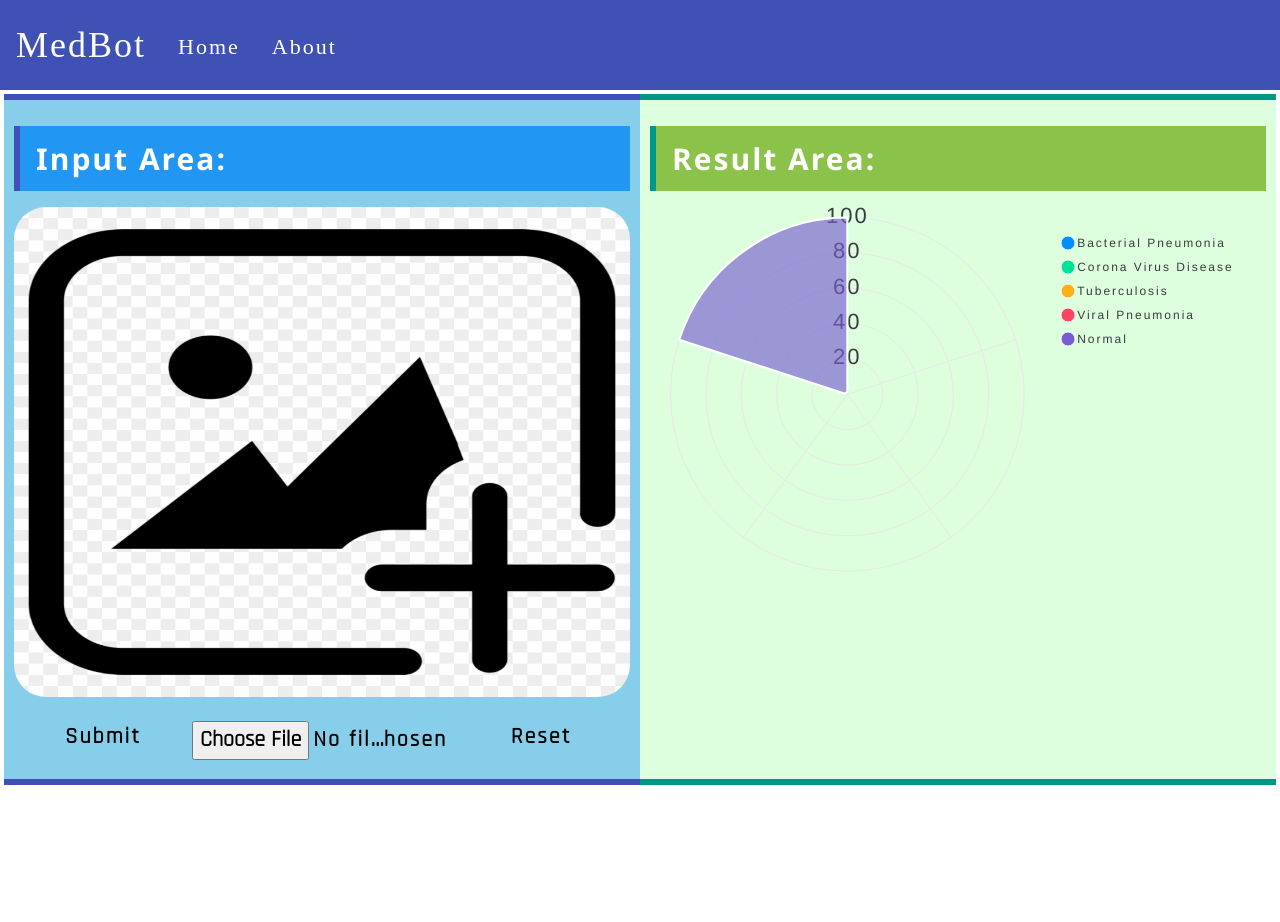
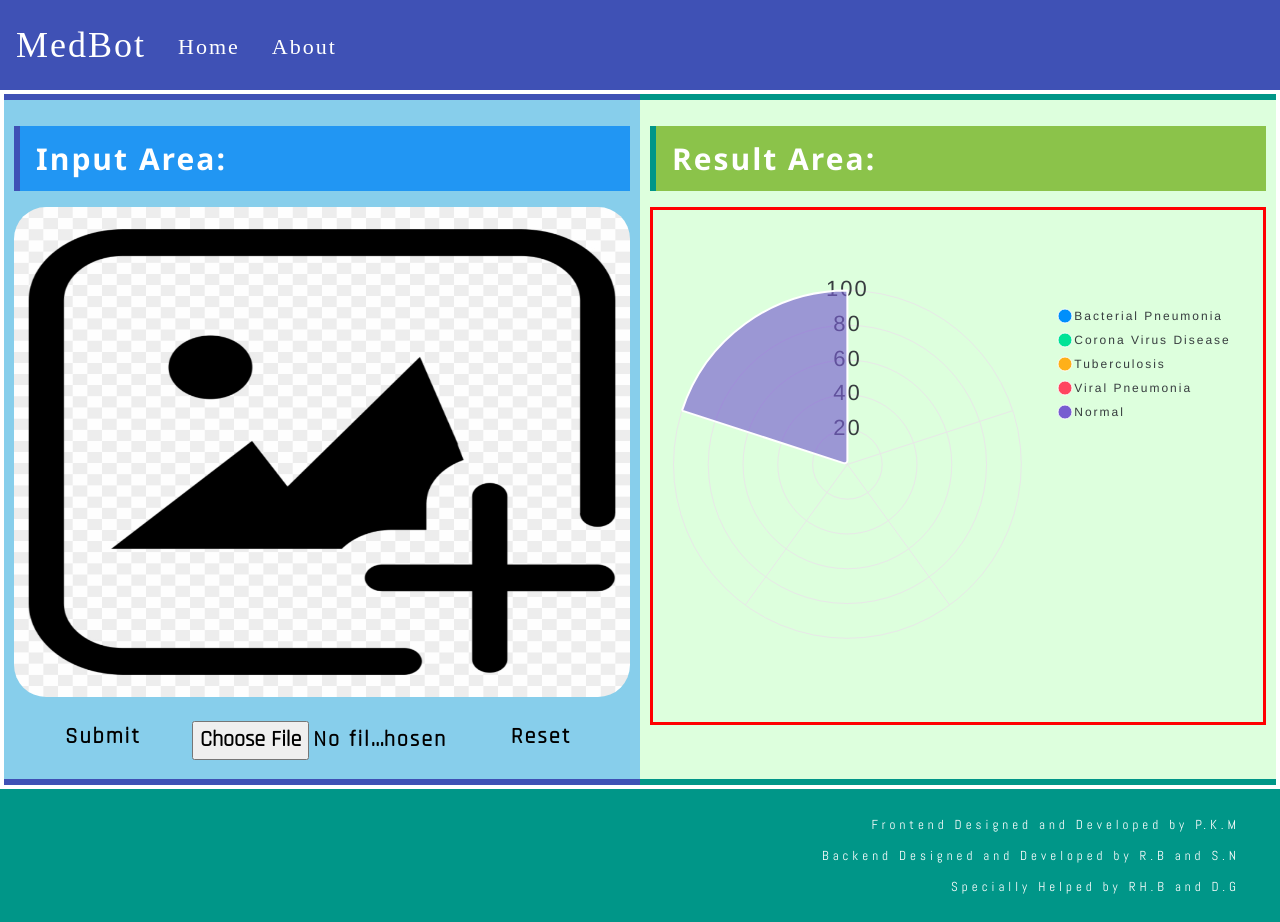
Before and after one commit to SaltyExorcist/Potential-Lungs-Disease-Detection-Using-Chest-X-RAY, a React (Vite) app: page / in a window 1280 px wide. Before the commit the page ends 800 px from the top, so only its background shows below. Built offline with nearby package versions, Linux system fonts and the light colour scheme; a web font is replaced by a local one.

Commit message:
Almost Complete

```diff
--- a/src/App.jsx
+++ b/src/App.jsx
@@ -3,57 +3,16 @@ import axios from 'axios';
 import Header from './components/Header';
 // import './styles.css';
 import Form from './components/Form';
+import Footer from './components/Footer';
 
 function App() {
-  const inputRef =useState(null);
-
-  const [file, setFile] = useState("");
-  const [result, setResult] = useState(null);
-
-  const handleFileChange = (event) => {
-    setFile(event.target.files[0]);
-  };
-
-  const handleImageClick = () => {
-    inputRef.current.click();
-  }
-
-  const handleSubmit = async (event) => {
-    event.preventDefault();
-
-    const formData = new FormData();
-    formData.append('file', file);
-
-    const response = await axios.post('http://localhost:5000/predict_disease', formData, {
-      headers: { 'Content-Type': 'multipart/form-data',
-      "Access-Control-Allow-Origin": "*",
-      "Access-Control-Allow-Methods": "GET,PUT,POST,DELETE,PATCH,OPTIONS",
-      "Access-Control-Allow-Headers": "Content-Type, Authorization, Content-Length, X-Requested-With", },
-    });
-
-    setResult(response.data.result);
-  };
 
   return (
     <>
     <Header/>
 
     <Form/>
-    {/*<div>
-      <form onSubmit={handleSubmit} className='new-item-form'>
-        <input type="file" onChange={handleFileChange} />
-        <button className="btn" type="submit">Submit</button>
-      </form>
-      {result && (
-        <div className="result-container">
-        <p>Bacterial Pneumonia: {result['Bacterial Pneumonia']}%</p>
-        <p>Corona Virus Disease: {result['Corona Virus Disease']}%</p>
-        <p>Normal: {result['Normal']}%</p>
-        <p>Tuberculosis: {result['Tuberculosis']}%</p>
-        <p>Viral Pneumonia: {result['Viral Pneumonia']}%</p>
-      </div>
-      )}
-      </div>*/}
+    <Footer/>
     </>
   );
 }
--- /dev/null
+++ b/src/components/Footer.jsx
@@ -0,0 +1,13 @@
+import React from 'react'
+import "./myCss.css";
+import "./w3.css";
+
+export default function Footer() {
+  return (
+    <footer class="w3-container w3-teal foot">
+      Frontend Designed and Developed by P.K.M<br/>
+      Backend Designed and Developed by R.B and S.N<br/>
+      Specially Helped by RH.B and D.G
+    </footer>
+  )
+}
--- a/src/components/Form.jsx
+++ b/src/components/Form.jsx
@@ -9,6 +9,31 @@ export default function Form() {
   const inputRef = useRef(null);
   const [image, setImage] = useState({ preview: '', raw: '' });
   const [result, setResult] = useState(null);
+
+  //Common option of all charts
+  const [chartState, setchartState] = useState({
+    options:{
+      stroke: {
+        colors: ['#fff']
+      },
+      fill: {
+        opacity: 0.8
+      },
+      responsive: [{
+        breakpoint: 530,
+        options: {
+          legend: {
+            position: 'bottom'
+          }
+        }
+      }],
+      labels:['Bacterial Pneumonia',
+       'Corona Virus Disease',
+       'Tuberculosis',
+       'Viral Pneumonia',
+       'Normal']
+    }
+  });
 
   const handleImageChange = (e) => {
     setImage({
@@ -64,39 +89,19 @@ export default function Form() {
           <h2>Result Area: </h2>
         </div>
         {result ?
-          <div>
+          <div className='chart-shape'>
             <Chart
               className="w3-hide-medium w3-hide-small"
               series={
                 [result['Bacterial Pneumonia'],
-                 result['Corona Virus Disease'],
+                result['Corona Virus Disease'],
                 result['Tuberculosis'],
                 result['Viral Pneumonia'],
                 result['Normal']]
               }
               type='polarArea'
               width="94%"
-              options={{
-                stroke: {
-                  colors: ['#fff']
-                },
-                fill: {
-                  opacity: 0.8
-                },
-                responsive: [{
-                  breakpoint: 480,
-                  options: {
-                    legend: {
-                      position: 'bottom'
-                    }
-                  }
-                }],
-                labels:['Bacterial Pneumonia',
-                 'Corona Virus Disease',
-                 'Tuberculosis',
-                 'Viral Pneumonia',
-                 'Normal']
-              }}
+              options={chartState.options}
             />
             <Chart
             className="w3-hide-large w3-hide-small"
@@ -109,13 +114,7 @@ export default function Form() {
               }
             type="donut"
             width="98%"
-            options={{
-              labels:['Bacterial Pneumonia',
-                     'Corona Virus Disease',
-                     'Tuberculosis',
-                     'Viral Pneumonia',
-                     'Normal']
-            }}
+            options={chartState.options}
             />
             <Chart
             className="w3-hide-large w3-hide-medium"
@@ -128,67 +127,31 @@ export default function Form() {
               }
             type="pie"
             width="98%"
-            options={{
-              labels:['Bacterial Pneumonia',
-                     'Corona Virus Disease',
-                     'Tuberculosis',
-                     'Viral Pneumonia',
-                     'Normal']
-            }}
+            options={chartState.options}
             />
           </div>
           :
-          <div>
+          <div className=''>
             <Chart
-              className="w3-hide-medium w3-hide-small"
+              className="w3-hide-medium w3-hide-small chart-shape"
               series={[0,0,0,0,100]}
               type='polarArea'
               width="98%"
-              options={{
-                stroke: {
-                  colors: ['#fff']
-                },
-                fill: {
-                  opacity: 0.8
-                },
-                responsive: [{
-                  breakpoint: 480,
-                  options: {
-                    legend: {
-                      position: 'bottom'
-                    }
-                  }
-                }],
-                labels:['Bacterial Pneumonia',
-                 'Corona Virus Disease',
-                 'Tuberculosis',
-                 'Viral Pneumonia',
-                 'Normal']
-              }}
+              options={chartState.options}
             />
             <Chart
-            className="w3-hide-large w3-hide-small"
+            className="w3-hide-large w3-hide-small chart-shape"
             series={[0,0,0,0,100]}
             type="donut"
             width="98%"
-            options={{
-              labels:['Bacterial Pneumonia',
-                     'Corona Virus Disease',
-                     'Tuberculosis',
-                     'Viral Pneumonia',
-                     'Normal']}}
+            options={chartState.options}
             />
             <Chart
-            className="w3-hide-large w3-hide-medium"
+            className="w3-hide-large w3-hide-medium chart-shape"
             series={[0,0,0,0,100]}
             type="pie"
             width="98%"
-            options={{
-              labels:['Bacterial Pneumonia',
-                     'Corona Virus Disease',
-                     'Tuberculosis',
-                     'Viral Pneumonia',
-                     'Normal']}}
+            options={chartState.options}
             />
           </div>
 
--- a/src/components/myCss.css
+++ b/src/components/myCss.css
@@ -77,12 +77,43 @@ button,input{
   padding: 20px 40px;
 }
 
+.chart-shape{
+  padding: 40px 0;
+  margin: 17% 0;
+  border: 3px solid green;
+}
+
 /* Responsive layout - makes a one column-layout instead of a two-column layout */
-@media (max-width: 800px) {
+@media (max-width: 1003px) {
   .flex-item-right, .flex-item-left {
     flex: 100%;
+  }
+  .chart-shape{
+    padding: 20px 0;
+    margin: 0 0;
+    border: 3px solid red;
   }
   img{
     height:400px;
   }
 }
+
+@media (min-width:1201px)
+{
+  .chart-shape{
+    padding: 70px 0;
+    margin: 0 0;
+    border: 3px solid red;
+  }
+}
+
+@media (min-width:1444px){
+  .chart-shape{
+    padding: 70px 0;
+    margin: 11% 0;
+    border: 3px solid blueviolet;
+  }
+  img{
+    height: 100%;
+  }
+}
```
Lines whose indentation alone changed are shown as unchanged.
